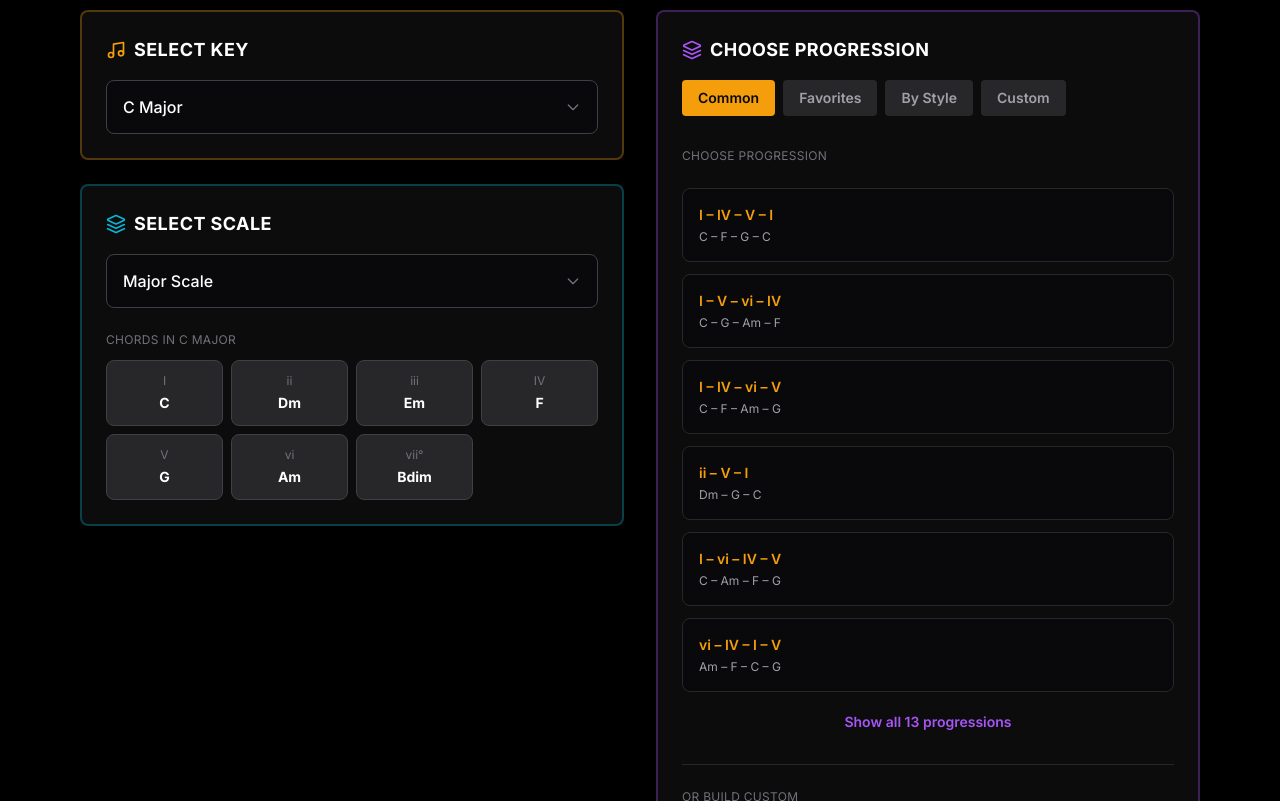
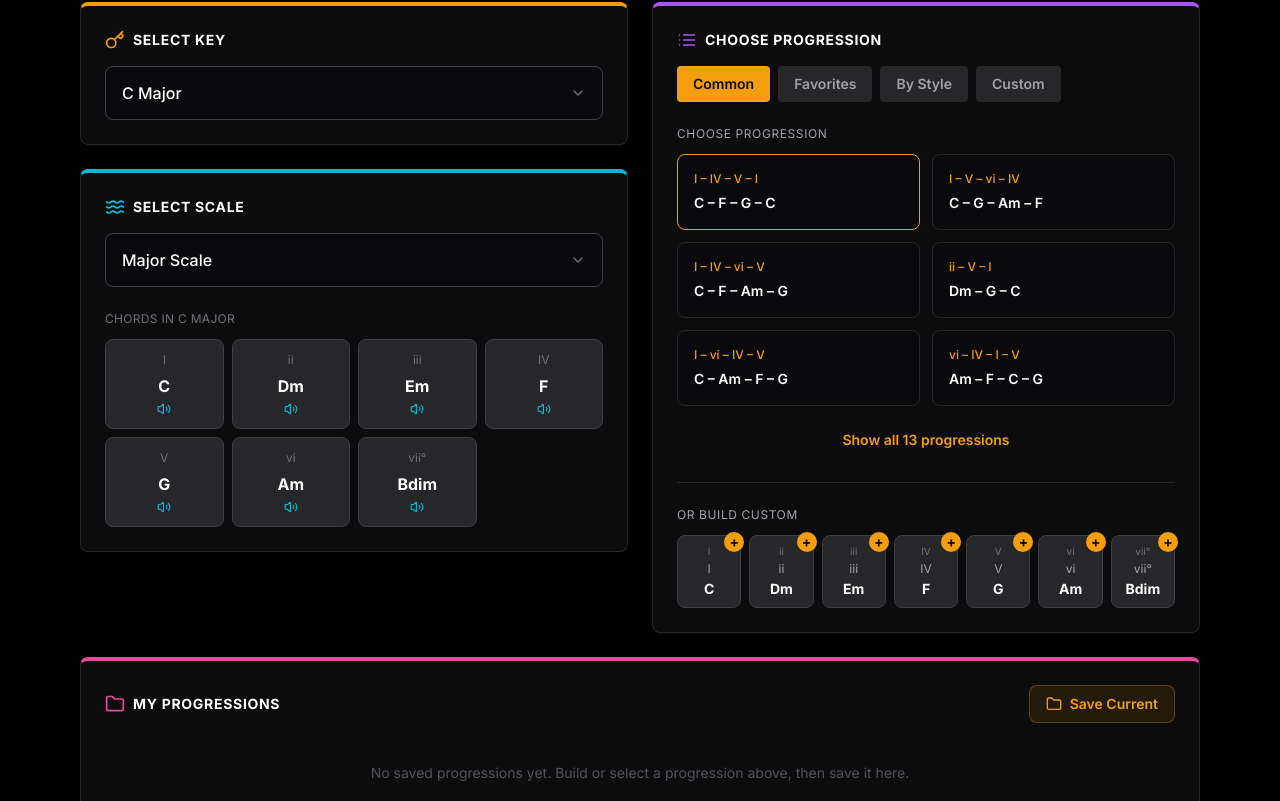
Before and after one commit to randysoller/onspace-9bg96c-13939, a React (Vite) app: page /progression-setup in a window 1280 px wide. Shown: the part 279-1080 px from the top of the page. Built offline with nearby package versions, Linux system fonts and the light colour scheme.

Commit message:
Rebuilt Chord Progression Setup page to match design

```diff
--- a/src/pages/ProgressionSetup.tsx
+++ b/src/pages/ProgressionSetup.tsx
@@ -1,13 +1,33 @@
 import { useState } from 'react';
 import { useNavigate } from 'react-router-dom';
-import { Music, Layers, Play } from 'lucide-react';
+import { Key, Waves, List, Folder, Play, Volume2, ChevronDown } from 'lucide-react';
 
 export default function ProgressionSetup() {
   const navigate = useNavigate();
 
   const [selectedKey, setSelectedKey] = useState('C Major');
   const [selectedScale, setSelectedScale] = useState('Major Scale');
-  const [selectedProgression, setSelectedProgression] = useState<string | null>(null);
+  const [selectedProgression, setSelectedProgression] = useState('I – IV – V – I');
+  const [selectedTab, setSelectedTab] = useState('Common');
+
+  const chords = [
+    { numeral: 'I', name: 'C' },
+    { numeral: 'ii', name: 'Dm' },
+    { numeral: 'iii', name: 'Em' },
+    { numeral: 'IV', name: 'F' },
+    { numeral: 'V', name: 'G' },
+    { numeral: 'vi', name: 'Am' },
+    { numeral: 'vii°', name: 'Bdim' },
+  ];
+
+  const progressions = [
+    { name: 'I – IV – V – I', chords: 'C – F – G – C' },
+    { name: 'I – V – vi – IV', chords: 'C – G – Am – F' },
+    { name: 'I – IV – vi – V', chords: 'C – F – Am – G' },
+    { name: 'ii – V – I', chords: 'Dm – G – C' },
+    { name: 'I – vi – IV – V', chords: 'C – Am – F – G' },
+    { name: 'vi – IV – I – V', chords: 'Am – F – C – G' },
+  ];
 
   const handleStartPractice = () => {
     navigate('/progression-practice');
@@ -21,55 +41,52 @@ export default function ProgressionSetup() {
           <h1 className="text-5xl md:text-6xl font-black mb-3">
             Practice <span className="text-amber-500">Progressions</span>
           </h1>
-          <p className="text-lg text-zinc-400 max-w-2xl mx-auto">
+          <p className="text-base text-zinc-400 max-w-2xl mx-auto">
             Choose a key, scale, and chord progression. Practice smooth transitions between chords.
           </p>
         </div>
 
         {/* Main Content Grid */}
-        <div className="grid grid-cols-1 lg:grid-cols-2 gap-8 mb-8">
+        <div className="grid grid-cols-1 lg:grid-cols-2 gap-6 mb-6">
           {/* Left Column - Key & Scale Selection */}
           <div className="space-y-6">
             {/* Select Key */}
-            <div className="bg-zinc-900/50 border-2 border-amber-500/30 rounded-lg p-6">
+            <div className="bg-zinc-900/50 border-t-4 border-t-amber-500 border-x border-b border-zinc-800 rounded-lg p-6">
               <div className="flex items-center gap-2 mb-4">
-                <Music className="w-5 h-5 text-amber-500" />
-                <h2 className="text-lg font-bold uppercase tracking-wide">Select Key</h2>
+                <Key className="w-5 h-5 text-amber-500" />
+                <h2 className="text-sm font-bold uppercase tracking-wider">Select Key</h2>
               </div>
 
               <button className="w-full bg-zinc-950 border border-zinc-700 rounded-lg px-4 py-3.5 flex items-center justify-between hover:bg-zinc-900 transition-colors">
                 <span className="text-white font-medium">{selectedKey}</span>
-                <svg className="w-4 h-4 text-zinc-500" fill="none" viewBox="0 0 24 24" stroke="currentColor">
-                  <path strokeLinecap="round" strokeLinejoin="round" strokeWidth={2} d="M19 9l-7 7-7-7" />
-                </svg>
+                <ChevronDown className="w-4 h-4 text-zinc-500" />
               </button>
             </div>
 
             {/* Select Scale */}
-            <div className="bg-zinc-900/50 border-2 border-cyan-500/30 rounded-lg p-6">
+            <div className="bg-zinc-900/50 border-t-4 border-t-cyan-500 border-x border-b border-zinc-800 rounded-lg p-6">
               <div className="flex items-center gap-2 mb-4">
-                <Layers className="w-5 h-5 text-cyan-500" />
-                <h2 className="text-lg font-bold uppercase tracking-wide">Select Scale</h2>
+                <Waves className="w-5 h-5 text-cyan-500" />
+                <h2 className="text-sm font-bold uppercase tracking-wider">Select Scale</h2>
               </div>
 
               <button className="w-full bg-zinc-950 border border-zinc-700 rounded-lg px-4 py-3.5 flex items-center justify-between hover:bg-zinc-900 transition-colors">
                 <span className="text-white font-medium">{selectedScale}</span>
-                <svg className="w-4 h-4 text-zinc-500" fill="none" viewBox="0 0 24 24" stroke="currentColor">
-                  <path strokeLinecap="round" strokeLinejoin="round" strokeWidth={2} d="M19 9l-7 7-7-7" />
-                </svg>
+                <ChevronDown className="w-4 h-4 text-zinc-500" />
               </button>
 
               {/* Chords in C Major */}
               <div className="mt-6">
                 <div className="text-xs text-zinc-500 uppercase tracking-wide mb-3">Chords in C Major</div>
                 <div className="grid grid-cols-4 gap-2">
-                  {['I\nC', 'ii\nDm', 'iii\nEm', 'IV\nF', 'V\nG', 'vi\nAm', 'vii°\nBdim'].map((chord, idx) => (
+                  {chords.map((chord, idx) => (
                     <button
                       key={idx}
-                      className="bg-zinc-800 hover:bg-zinc-700 border border-zinc-700 rounded-lg px-3 py-3 text-center transition-colors"
+                      className="bg-zinc-800 hover:bg-zinc-700 border border-zinc-700 rounded-lg px-2 py-3 transition-colors"
                     >
-                      <div className="text-xs text-zinc-500 mb-1">{chord.split('\n')[0]}</div>
-                      <div className="text-sm font-bold text-white">{chord.split('\n')[1]}</div>
+                      <div className="text-xs text-zinc-500 mb-1.5">{chord.numeral}</div>
+                      <div className="text-base font-bold text-white mb-1">{chord.name}</div>
+                      <Volume2 className="w-3.5 h-3.5 text-cyan-500 mx-auto" />
                     </button>
                   ))}
                 </div>
@@ -78,19 +95,20 @@ export default function ProgressionSetup() {
           </div>
 
           {/* Right Column - Choose Progression */}
-          <div className="bg-zinc-900/50 border-2 border-purple-500/30 rounded-lg p-6">
+          <div className="bg-zinc-900/50 border-t-4 border-t-purple-500 border-x border-b border-zinc-800 rounded-lg p-6">
             <div className="flex items-center gap-2 mb-4">
-              <Layers className="w-5 h-5 text-purple-500" />
-              <h2 className="text-lg font-bold uppercase tracking-wide">Choose Progression</h2>
+              <List className="w-5 h-5 text-purple-500" />
+              <h2 className="text-sm font-bold uppercase tracking-wider">Choose Progression</h2>
             </div>
 
             {/* Tabs */}
-            <div className="flex gap-2 mb-6 overflow-x-auto pb-2">
-              {['Common', 'Favorites', 'By Style', 'Custom'].map((tab, idx) => (
+            <div className="flex gap-2 mb-6">
+              {['Common', 'Favorites', 'By Style', 'Custom'].map((tab) => (
                 <button
                   key={tab}
+                  onClick={() => setSelectedTab(tab)}
                   className={`px-4 py-2 rounded font-semibold text-sm whitespace-nowrap transition-all ${
-                    idx === 0
+                    selectedTab === tab
                       ? 'bg-amber-500 text-zinc-950'
                       : 'bg-zinc-800 text-zinc-400 hover:bg-zinc-700'
                   }`}
@@ -101,49 +119,46 @@ export default function ProgressionSetup() {
             </div>
 
             {/* Progression Options */}
-            <div className="space-y-3 mb-6">
-              <div className="text-xs text-zinc-500 uppercase tracking-wide mb-3">Choose Progression</div>
+            <div className="mb-6">
+              <div className="text-xs text-zinc-400 uppercase tracking-wider mb-3">Choose Progression</div>
 
-              {[
-                { name: 'I – IV – V – I', chords: 'C – F – G – C' },
-                { name: 'I – V – vi – IV', chords: 'C – G – Am – F' },
-                { name: 'I – IV – vi – V', chords: 'C – F – Am – G' },
-                { name: 'ii – V – I', chords: 'Dm – G – C' },
-                { name: 'I – vi – IV – V', chords: 'C – Am – F – G' },
-                { name: 'vi – IV – I – V', chords: 'Am – F – C – G' },
-              ].map((prog, idx) => (
+              <div className="grid grid-cols-2 gap-3 mb-4">
+                {progressions.map((prog, idx) => (
                   <button
                     key={idx}
                     onClick={() => setSelectedProgression(prog.name)}
-                  className={`w-full text-left bg-zinc-950 border rounded-lg p-4 hover:border-amber-500/40 transition-all ${
+                    className={`text-left bg-zinc-950 border rounded-lg p-4 hover:border-amber-500/40 transition-all ${
                       selectedProgression === prog.name
                         ? 'border-amber-500 bg-amber-500/5'
                         : 'border-zinc-800'
                     }`}
                   >
-                  <div className="text-sm text-amber-500 font-semibold mb-1">{prog.name}</div>
-                  <div className="text-xs text-zinc-400">{prog.chords}</div>
+                    <div className="text-xs text-amber-500 font-medium mb-1.5">{prog.name}</div>
+                    <div className="text-sm text-white font-semibold">{prog.chords}</div>
                   </button>
                 ))}
+              </div>
 
-              <button className="w-full text-center text-sm text-purple-500 hover:text-purple-400 font-semibold py-2 transition-colors">
+              <button className="w-full text-center text-sm text-amber-500 hover:text-amber-400 font-semibold py-2 transition-colors">
                 Show all 13 progressions
               </button>
             </div>
 
             {/* Build Custom */}
             <div className="border-t border-zinc-800 pt-6">
-              <div className="text-xs text-zinc-500 uppercase tracking-wide mb-3">Or Build Custom</div>
+              <div className="text-xs text-zinc-400 uppercase tracking-wider mb-3">Or Build Custom</div>
               <div className="grid grid-cols-7 gap-2">
-                {['C', 'Dm', 'Em', 'F', 'G', 'Am', 'Bdim'].map((chord, idx) => (
+                {chords.map((chord, idx) => (
                   <button
                     key={idx}
                     className="bg-zinc-800 hover:bg-zinc-700 border border-zinc-700 rounded-lg p-2 text-center transition-colors group relative"
                   >
-                    <div className="text-xs font-bold text-white mb-1">{chord}</div>
-                    <button className="absolute -top-1 -right-1 w-4 h-4 bg-amber-500 rounded-full flex items-center justify-center text-zinc-950 text-xs font-bold opacity-0 group-hover:opacity-100 transition-opacity">
+                    <div className="text-[10px] text-zinc-500 mb-0.5">{chord.numeral}</div>
+                    <div className="text-xs text-zinc-400 mb-0.5">{chord.numeral}</div>
+                    <div className="text-sm font-bold text-white">{chord.name}</div>
+                    <div className="absolute -top-1 -right-1 w-5 h-5 bg-amber-500 rounded-full flex items-center justify-center text-zinc-950 text-sm font-bold transition-opacity">
                       +
-                    </button>
+                    </div>
                   </button>
                 ))}
               </div>
@@ -152,26 +167,27 @@ export default function ProgressionSetup() {
         </div>
 
         {/* My Progressions */}
-        <div className="bg-zinc-900/50 border-2 border-pink-500/30 rounded-lg p-6 mb-8">
+        <div className="bg-zinc-900/50 border-t-4 border-t-pink-500 border-x border-b border-zinc-800 rounded-lg p-6 mb-6">
           <div className="flex items-center justify-between mb-4">
-            <h2 className="text-lg font-bold uppercase tracking-wide flex items-center gap-2">
-              <Layers className="w-5 h-5 text-pink-500" />
-              My Progressions
-            </h2>
-            <button className="px-4 py-2 bg-amber-500/10 hover:bg-amber-500/20 border border-amber-500/30 text-amber-500 font-semibold text-sm rounded-lg transition-colors">
-              💾 Save Current
+            <div className="flex items-center gap-2">
+              <Folder className="w-5 h-5 text-pink-500" />
+              <h2 className="text-sm font-bold uppercase tracking-wider">My Progressions</h2>
+            </div>
+            <button className="px-4 py-2 bg-amber-500/10 hover:bg-amber-500/20 border border-amber-500/30 text-amber-500 font-semibold text-sm rounded-lg transition-colors flex items-center gap-2">
+              <Folder className="w-4 h-4" />
+              Save Current
             </button>
           </div>
-          <p className="text-center text-zinc-600 py-8">
+          <p className="text-center text-zinc-600 py-6 text-sm">
             No saved progressions yet. Build or select a progression above, then save it here.
           </p>
         </div>
 
         {/* Ready to Practice Panel */}
-        <div className="bg-zinc-900/50 border-2 border-amber-500/30 rounded-lg p-6">
-          <div className="flex items-center gap-2.5 mb-6">
+        <div className="bg-zinc-900/50 border-t-4 border-t-amber-500 border-x border-b border-zinc-800 rounded-lg p-6">
+          <div className="flex items-center gap-2 mb-6">
             <Play className="w-5 h-5 text-amber-500" />
-            <h2 className="text-xl font-bold uppercase tracking-wide">Ready to Practice</h2>
+            <h2 className="text-sm font-bold uppercase tracking-wider">Ready to Practice</h2>
           </div>
 
           <div className="space-y-3 mb-6">
@@ -185,7 +201,7 @@ export default function ProgressionSetup() {
             </div>
             <div className="flex items-center justify-between text-sm">
               <span className="text-zinc-500">Progression</span>
-              <span className="text-white font-medium">{selectedProgression || 'C – F – G – C'}</span>
+              <span className="text-white font-medium">C – F – G – C</span>
             </div>
             <div className="flex items-center justify-between text-sm">
               <span className="text-zinc-500">Chords</span>
```
Lines whose indentation alone changed are shown as unchanged.
